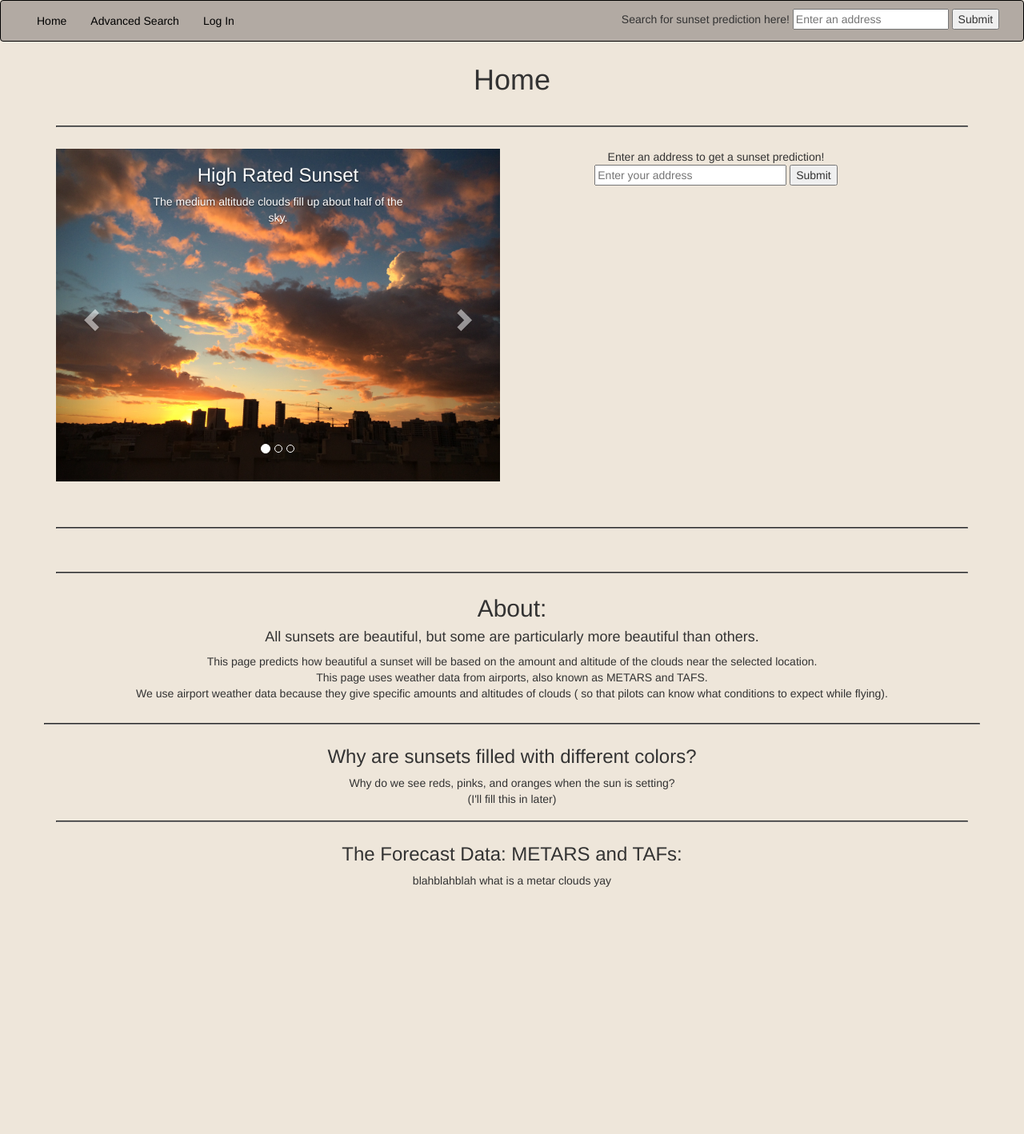
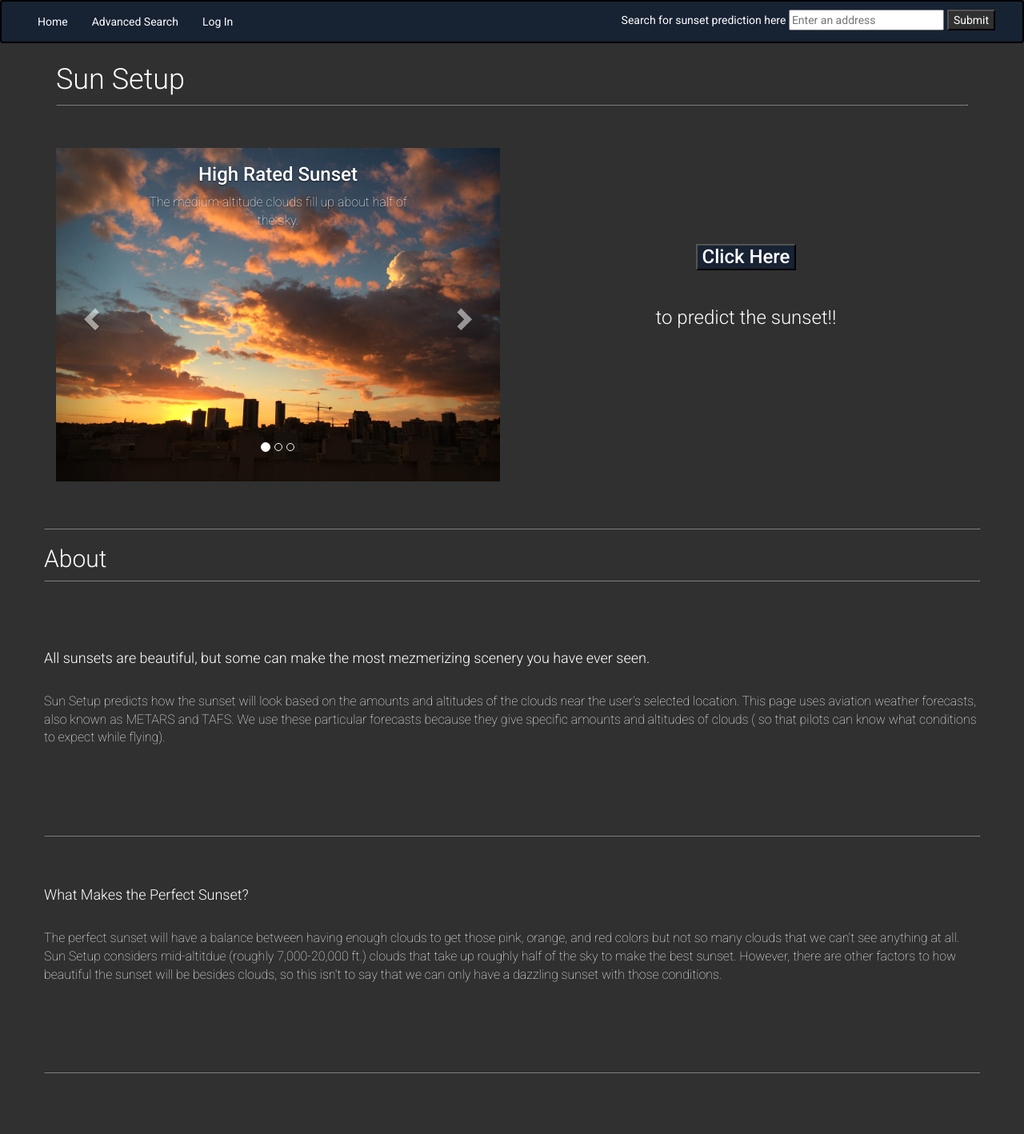
Before and after one commit to hleonhardy/fellowship-final-project, a Flask app: page / in a window 1280 px wide. Shown: the whole page at 80% size. Before the commit the page ends 1109 px from the top, so only its background shows below. Run offline with Flask 2, Linux system fonts and the light colour scheme; some libraries are stand-ins or nearby versions.

Commit message:
Changed fonts, layout, colors, and other css properties

```diff
--- a/checkwx.py
+++ b/checkwx.py
@@ -19,7 +19,7 @@ def return_forecast_dict(icao_list):
 
     response = requests.get(url, headers=headers)
     json_response = response.json()
-    # print json_response
+    print json_response
 
     #List of separate icao forecasts:
     #Each item in the data list corresponds to different icao code.
--- a/static/css/autocomplete.css
+++ b/static/css/autocomplete.css
@@ -5,6 +5,7 @@
 #autocomplete {
   width: 50%;
   z-index: 1;
+  color: black;
 }
 
 #nav-autocomplete{
--- a/static/css/base.css
+++ b/static/css/base.css
@@ -1,5 +1,5 @@
 .nav, .navbar, .navbar-default {
-    background-color: #B2AAA3;
+    background-color: #172233;
     border-color: black;
     z-index: 5;
     margin-bottom: 0;
@@ -37,5 +37,20 @@
 }*/
 
 body {
-    background-color: #EEE6DA;
+    background-color: #303030;
+    color: white;
+    font-family: 'Roboto', sans-serif;
+    font-weight: 400;
 }
+
+a.nav-text {
+    color: white;
+}
+
+#navbar {
+    border-width: 2px;
+}
+
+#nav-autocomplete{
+    color: black;
+}
--- a/static/css/homepage.css
+++ b/static/css/homepage.css
@@ -4,6 +4,10 @@
     max-width: 50px;
 }*/
 
+#thin-font {
+  font-weight: 100;
+  font-size: medium;
+}
 
 .carousel {
     width: 100%;
@@ -28,9 +32,9 @@ img {
     background-color: #696969;
 }
 
-.container {
+/*.container {
     text-align: center;
-}
+}*/
 
       hr {
           display: block;
@@ -42,3 +46,26 @@ img {
           border-width: 0.5px;
           border-color: gray;
       }
+
+/*.home-inner-text {
+  width: 500px;
+  height: auto;
+}*/
+
+#my-loc-opt {
+  text-align: center;
+  padding-top: 100px;
+}
+
+#thin-font>h4 {
+    font-weight: 200;
+}
+
+
+.h-thinner {
+  font-weight: 300;
+}
+
+.home-inner-text {
+  font-size: medium;
+}
--- a/templates/base.html
+++ b/templates/base.html
@@ -4,7 +4,7 @@
     <title>{% block title %} INSERT TITLE HERE {% endblock %} </title>
 
     <link href="https://maxcdn.bootstrapcdn.com/bootstrap/3.3.7/css/bootstrap.css" rel="stylesheet">
-
+    <link href="https://fonts.googleapis.com/css?family=Nunito:200,400|Raleway:200|Roboto:100,200,400" rel="stylesheet">
     {% block style %} {% endblock %}
 
     <meta charset="utf-8">
@@ -15,6 +15,7 @@
 
     <link rel="stylesheet" type="text/css" href="/static/css/autocomplete.css">
     <link rel="stylesheet" type="text/css" href="/static/css/base.css">
+
 
     <style>
 
@@ -53,23 +54,23 @@
     <!-- Collect the nav links, forms, and other content for toggling -->
     <div class="collapse navbar-collapse" id="bs-example-navbar-collapse-1">
       <ul class="nav navbar-nav">
-        <li><a href='/'> Home </a></li>
-        <li><a href='/location'> Advanced Search </a> </li>
+        <li><a href='/' style="color: white;"> Home </a></li>
+        <li><a href='/location' style="color: white;"> Advanced Search </a> </li>
 
         {% if 'current_user' not in session %}
-        <li><a href='/login'> Log In </a></li>
+        <li><a href='/login' style="color: white;"> Log In </a></li>
 <!--         <li><a href='/register'> Register </a></li> -->
     {% else %}
-        <li><a href='/mypage'> My Page </a></li>
-        <li><a href='/logout'> Log Out </a></li>
+        <li><a href='/mypage' style="color: white;"> My Page </a></li>
+        <li><a href='/logout' style="color: white;"> Log Out </a></li>
     {% endif %}
 
     </ul>
       <ul class="nav navbar-nav navbar-right">
         <form action='/prediction'>
-          <li>Search for sunset prediction here! <input type="text" id="nav-autocomplete" name="address" placeholder="Enter an address" onFocus="geolocateNav()">
+          <li>Search for sunset prediction here  <input type="text" id="nav-autocomplete" name="address" placeholder="Enter an address" onFocus="geolocateNav()">
           <input type='hidden' name='my-nav-address' value='visible'>
-          <input type="submit"></li>
+          <input type="submit" style="background-color: #303030;"></li>
         </form>
       </ul>
     </div><!-- /.navbar-collapse -->
--- a/templates/homepage.html
+++ b/templates/homepage.html
@@ -1,6 +1,8 @@
 {% extends 'base.html' %}
 {% block title %} Sunset Homepage {% endblock %}
 {% block style %}
+<meta name="viewport" content="initial-scale=1.0, user-scalable=no">
+<meta charset="utf-8">
 <link rel="stylesheet" type="text/css" href="/static/css/homepage.css">
 {% endblock %}
 {% block content %}
@@ -9,9 +11,9 @@
 
 
 
-<div class="container">
-  <h1> Home </h1><br>
-  <hr><br>
+<div class="container" id='thin-font'>
+  <h1 class='h-thinner'> Sun Setup </h1>
+  <hr><br><br>
   <div class='row'>
     <div class="col-xs-6">
 
@@ -67,54 +69,144 @@
       </div>
     </div>
 
-    <div class="col-xs-6">
-      <div id="locationField">
-        <form action='/prediction'>
+    <div id = "click-usr-loc" class="col-xs-6">
+<!--       <div id="locationField"> -->
+<!--         <form action='/prediction'>
             Enter an address to get a sunset prediction!
             <input type="text" id="autocomplete" name="address"
                             placeholder="Enter your address" onFocus="geolocate()">
             <input type='hidden' name='my-address' value='visible'>
             <input type="submit">
+        </form> -->
+          <div id='my-loc-opt' class='options' style="visibility: visible">
+            <form action='/prediction' id='usrlocation'>
+              <input id='usrlat' type='hidden' name='usrlat' value='this did not work'>
+              <input id='usrlng' type='hidden' name='usrlng' value='this did not work'>
+              <input id='hidden-loc' name='my-location' type='hidden' value='visible' class='hidden-input'>
             </form>
+            <h3>
+              <button type='submit' id='submit' style='background-color: #172233;'>Click Here </button><br><br><h3 class='h-thinner'>to predict the sunset!!</h3>
+            </h3>
           </div>
+<!--       </div> -->
     </div>
   </div>
 
-<hr>
 
-<br><br>
-<hr>
   <div class='row'>
-<h2> About: </h2>
-<h4>All sunsets are beautiful, but some are particularly more beautiful than others.</h4>
-This page predicts how beautiful a sunset will be based on the amount and altitude of
-the clouds near the selected location.<br>
-This page uses weather data from airports, also known as METARS and TAFS.<br>
-We use airport weather data because they give specific amounts and altitudes of clouds (
-so that pilots can know what conditions to expect while flying).<br><br>
-<hr>
+
+    <hr><h2 class='h-thinner'> About </h2><hr><br><br><br>
+        <h4 class='h-thinner'>
+        All sunsets are beautiful, but some can make the most mezmerizing scenery you have ever seen.
+        </h4><br>
+
+        <p class='home-inner-text'>
+          Sun Setup predicts how the sunset will look based on the amounts and altitudes of
+          the clouds near the user's selected location.
+          This page uses aviation weather forecasts, also known as METARS and TAFS.
+          We use these particular forecasts because they give specific amounts and altitudes of clouds (
+          so that pilots can know what conditions to expect while flying).<br><br><br><br>
+        </p>
+
+
   </div>
   <div class='row'>
-<h3>Why are sunsets filled with different colors?</h3>
+    <br><hr><br><br><h4 class='h-thinner'>What Makes the Perfect Sunset?</h4><br>
 
-<p>
-Why do we see reds, pinks, and oranges when the sun is setting? <br>
-(I'll fill this in later)
+      <p class='home-inner-text'>
+        The perfect sunset will have a balance between having enough clouds to get those pink, orange, and red colors but not so many clouds that we can't see anything at all. Sun Setup considers mid-altitdue (roughly 7,000-20,000 ft.) clouds that take up roughly half of the sky to make the best sunset. However, there are other factors to how beautiful the sunset will be besides clouds, so this isn't to say that we can only have a dazzling sunset with those conditions.
       </p>
+
+<br><br><br><br><hr>
   </div>
-<hr>
-<div class='row'>
+  <br><br><br>
+<!--   <div class='row'>
     <p>
     <h3>The Forecast Data: METARS and TAFs: </h3>
     <p> blahblahblah what is a metar clouds yay </p>
 
     </p>
+  </div> -->
+
+
+
 </div>
 
 
 
-</div>
-</div>
+<script src='https://code.jquery.com/jquery-3.2.1.min.js'></script>
+<script>
+
+
+var x = document.getElementById("usrlocation");
+
+function getLocation(evt) {
+    console.log("in getLocation");
+    evt.preventDefault();
+    return new Promise(function(resolve, reject) {
+      if (navigator.geolocation) {
+        console.log("in if");
+        navigator.geolocation.getCurrentPosition(resolve);      }
+      else {
+        console.log("in else");
+        console.log("Geolocation is not supported by this browser.");
+        reject();
+      }
+    });
+  }
+
+    // if (navigator.geolocation) {
+    //     navigator.geolocation.getCurrentPosition(assignPosition);
+    // } else {
+    //     x.innerHTML = "Geolocation is not supported by this browser.";
+    // }
+
+// }
+
+function assignPosition(position) {
+
+    console.log('in assign position');
+  return new Promise(function(resolve) {
+    $('#usrlat').attr('value', position.coords.latitude);
+    $('#usrlng').attr('value', position.coords.longitude);
+    console.log("done with assignPosition");
+    resolve();
+  });
+}
+
+function submitForm() {
+    console.log("in submitForm");
+    $('#usrlocation').submit();
+    console.log('submitted the form');
+}
+
+// callAll calls the getLocation function which returns a promise
+//  --> promise is passed resolve and reject
+//  --> promise wraps getCurrentPosition which has resolve as a callback
+// Then, after the promise is resolved, we call assignPosition.
+//  --> assignPosition is automatically passed position as part of the promise
+//  --> assignPosition calls resolve() after changing value attributes in lat/lng hidden input
+// Lastly, we call submit form.
+// .catch() is for the rejection.
+
+function callAll(evt) {
+  console.log('in callAll')
+  getLocation(evt)
+    .then(assignPosition)
+    .then(submitForm)
+    .catch()
+    // console.log('end of callAll');
+
+    // .then(function(){
+    //
+    //   submitForm();});
+}
+
+
+$('#submit').on('click', callAll);
+
+</script>
+
 
 
 <script defer type="text/javascript" src="{{ placesmapurl | safe }}"></script>
```
Also changed, not shown: templates/location.html (+13 -9 lines), templates/login.html (+6 -4 lines), templates/prediction.html (+18 -8 lines), templates/register.html (+8 -6 lines). Lines whose indentation alone changed are shown as unchanged.
